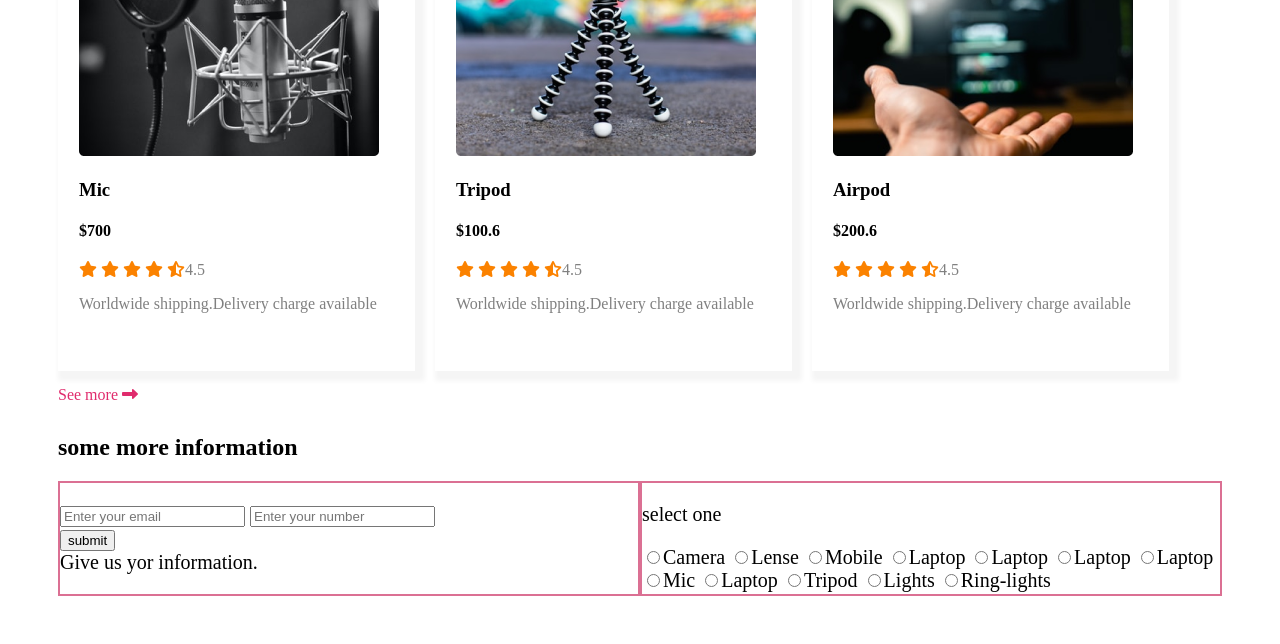
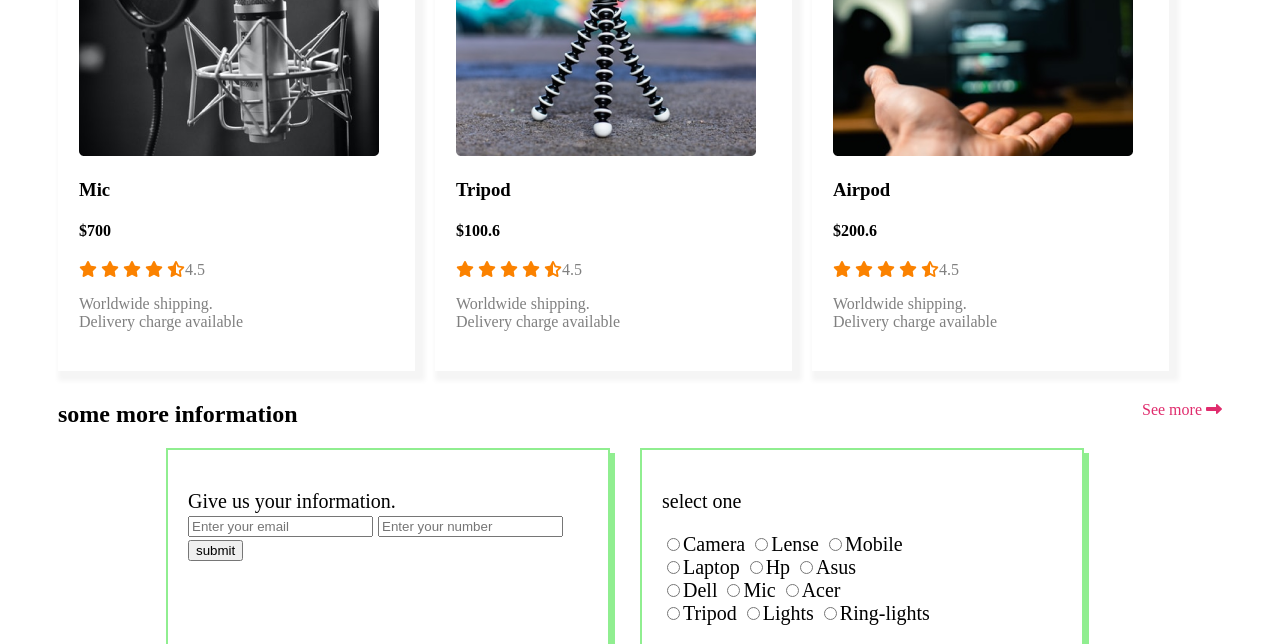
Before and after one commit to Raddiya/assignment-2, a plain HTML site: page index.html in a window 1280 px wide. Shown: the part 1086-1730 px from the top of the page. Drawn offline with Linux system fonts and the light colour scheme.

Commit message:
mobile-screen

```diff
--- a/index.html
+++ b/index.html
@@ -50,7 +50,7 @@
                         </div>
 
 
-                        <p class="info-color">Worldwide shipping.Delivery charge available</p>
+                        <p class="info-color">Worldwide shipping. <br> Delivery charge available</p>
                     </div>
                 </div>
 
@@ -69,7 +69,7 @@
                             <i class="fas fa-star-half-alt"></i><span class="info-color">4.5</span>
                         </div>
 
-                        <p class="info-color">Worldwide shipping.Delivery charge available</p>
+                        <p class="info-color">Worldwide shipping.<br>Delivery charge available</p>
                     </div>
                 </div>
 
@@ -86,7 +86,7 @@
                             <i class="fas fa-star"></i>
                             <i class="fas fa-star-half-alt"></i><span class="info-color">4.5</span>
                         </div>
-                        <p class="info-color">Worldwide shipping.Delivery charge available</p>
+                        <p class="info-color">Worldwide shipping.<br>Delivery charge available</p>
                     </div>
                 </div>
 
@@ -105,7 +105,7 @@
                             <i class="fas fa-star-half-alt"></i><span class="info-color">4.5</span>
                         </div>
 
-                        <p class="info-color">Worldwide shipping.Delivery charge available</p>
+                        <p class="info-color">Worldwide shipping.<br>Delivery charge available</p>
                     </div>
                 </div>
 
@@ -121,7 +121,7 @@
                             <i class="fas fa-star"></i>
                             <i class="fas fa-star-half-alt"></i><span class="info-color">4.5</span>
                         </div>
-                        <p class="info-color">Worldwide shipping.Delivery charge available</p>
+                        <p class="info-color">Worldwide shipping.<br>Delivery charge available</p>
                     </div>
                 </div>
 
@@ -138,35 +138,36 @@
                             <i class="fas fa-star-half-alt">
                             </i><span class="info-color">4.5</span>
                         </div>
-                        <p class="info-color">Worldwide shipping.Delivery charge available</p>
+                        <p class="info-color">Worldwide shipping.<br>Delivery charge available</p>
                     </div>
                 </div>
-                <a id="see" class="button-2" target="_blank" href="https://global.fujifilm.com/en/">See more <i
-                        class="fas fa-long-arrow-alt-right"></i></a>
+
             </div>
         </section>
+        <div class="see"><a class="button-2" target="_blank" href="https://global.fujifilm.com/en/">See more <i
+                    class="fas fa-long-arrow-alt-right"></i></a></div>
         <!-- popular collection end -->
         <h2>some more information</h2>
         <div class="container">
             <div class="box">
 
-                <p>
+                <p> Give us your information.<br>
                     <input type="email" placeholder="Enter your email">
                     <input type="text" placeholder="Enter your number"><br>
-                    <button type="submit">submit</button> <br> Give us yor information.
+                    <button type="submit">submit</button>
                 </p>
             </div>
-            <div class="box" id="b-2">
+            <div class="box">
                 <p>select one</p>
                 <span> <input type="radio" name="gadgets">Camera</span>
                 <span> <input type="radio" name="gadgets">Lense</span>
-                <span> <input type="radio" name="gadgets">Mobile</span>
+                <span> <input type="radio" name="gadgets">Mobile</span> <br>
                 <span> <input type="radio" name="gadgets">Laptop</span>
-                <span> <input type="radio" name="gadgets">Laptop</span>
-                <span> <input type="radio" name="gadgets">Laptop</span>
-                <span> <input type="radio" name="gadgets">Laptop</span>
+                <span> <input type="radio" name="gadgets">Hp</span>
+                <span> <input type="radio" name="gadgets">Asus</span><br>
+                <span> <input type="radio" name="gadgets">Dell</span>
                 <span> <input type="radio" name="gadgets">Mic</span>
-                <span> <input type="radio" name="gadgets">Laptop</span>
+                <span> <input type="radio" name="gadgets">Acer</span><br>
                 <span> <input type="radio" name="gadgets">Tripod</span>
                 <span> <input type="radio" name="gadgets">Lights</span>
                 <span> <input type="radio" name="gadgets">Ring-lights</span>
--- a/styles/style.css
+++ b/styles/style.css
@@ -9,7 +9,7 @@ body{
 
 
 /*---- header ----- */
-@media only screen and (max-width:688px) {
+@media only screen and (max-width:580px) {
    h3{
        font-size: 20px;
    }
@@ -17,11 +17,10 @@ body{
     background-color: whitesmoke;
     font-size: 20px;
   }
-   .camera{
-       background-color: whitesmoke;
-       height: 200px;
-       width: 400px;
-   }
+  .camera:hover{
+    transform: scale(1.3) rotate(-45deg);
+    transition: transform 2s ease-in-out;
+}
 
    .section-title{
        font-size: 30px;
@@ -29,8 +28,18 @@ body{
 .container-2 #products{
   grid-template-columns: repeat(1,1fr);
 }
+.button{
+    font-size: 10px;
+}
+}
 
-}
+
+
+
+
+
+
+
 
 section{
     display: flex;
@@ -47,8 +56,8 @@ section{
     border-radius: 200px;
 }
 .camera:hover{
-    transform: scale(1.3) rotate(-45deg);
-    transition: transform 3s ease-in-out;
+    transform: scale(1.3) ;
+    transition: transform 2s ease-in-out;
 }
 .button{
     background-color: #E02C6D;
@@ -88,14 +97,12 @@ padding: 20px;
 .info-color{
     color:gray;
 }
-#see{
-     justify-items: flex-end;
-
-}
+ .see{
+    float: right;
+ }
 .button-2{
  color: #E02C6D;
     text-decoration: none;
-
 }
 
 /* extra-part */
@@ -105,13 +112,13 @@ padding: 20px;
    font-size: 20px;
  }
  .box{
-     width: 600px;
-     border:2px solid palevioletred;
-     margin-bottom: 30px;
+     width: 400px;
+     border:2px solid lightgreen;
+     margin-right: 30px;
+     padding: 20px;
+     box-shadow:5px 5px lightgreen;
  }
- #b-2{
-     flex-grow: 1;
- }
+
  /* extra-end */
 
  /*---- footer ---- */
```
